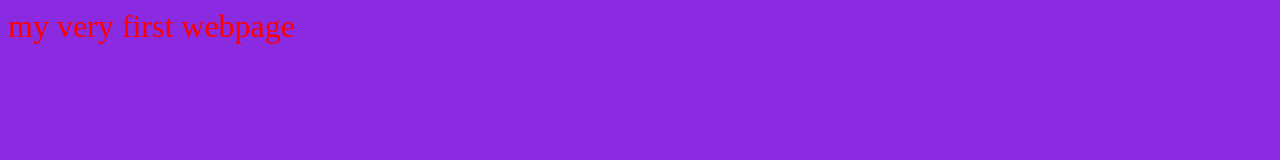
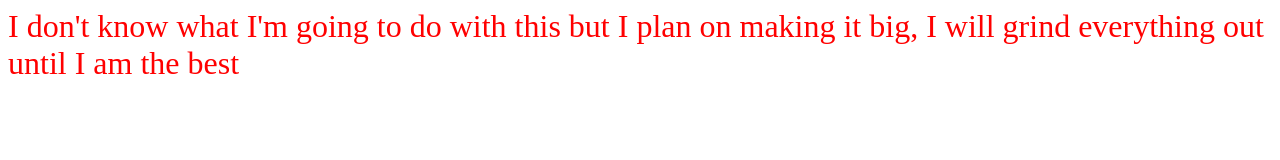
Before and after one commit to JoshuaTorresCT/testing-, a plain HTML site: page index.html in a window 1280 px wide. Drawn offline with Linux system fonts and the light colour scheme.

Commit message:
Changing my text on the webpage

```diff
--- a/index.html
+++ b/index.html
@@ -6,11 +6,11 @@
                 font-size: 2rem;
             }
             body {
-                background-color: blueviolet;
+                background-color: rgb(255, 255, 255);
             }
         </style>
     </head>
     <body>
-<p>my very first webpage</p>
+<p>I don't know what I'm going to do with this but I plan on making it big, I will grind everything out until I am the best</p>
     </body>
 </html>
```
